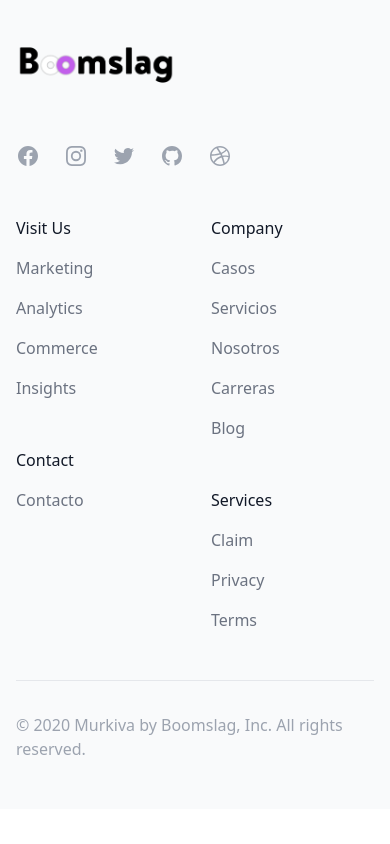
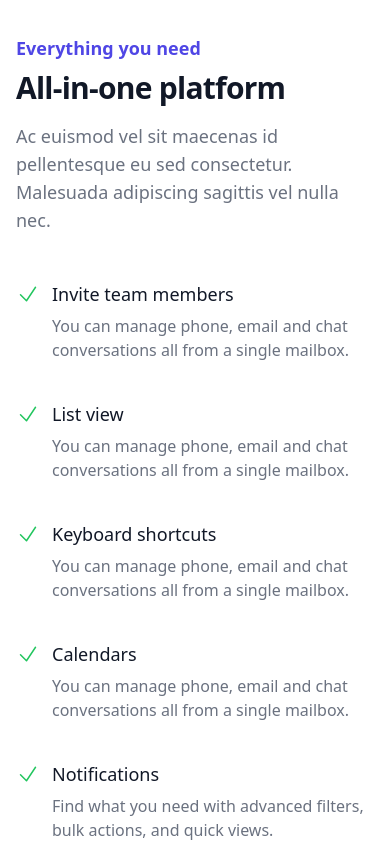
Before and after one commit to reydem/Desarrollo-Web-FullStack-con-Django-y-React, a React (Create React App) app: page /nosotros in a window 390 px wide. Shown: the part 5420-6264 px from the top of the page. Before the commit the page ends 6229 px from the top, so only its background shows below. Built offline with nearby package versions, Linux system fonts and the light colour scheme.

Commit message:
Mejorado Features

```diff
--- /dev/null
+++ b/src/components/about/Features.js
@@ -0,0 +1,47 @@
+import { CheckIcon } from '@heroicons/react/24/outline'
+
+const features = [
+  {
+    name: 'Invite team members',
+    description: 'You can manage phone, email and chat conversations all from a single mailbox.',
+  },
+  { name: 'List view', description: 'You can manage phone, email and chat conversations all from a single mailbox.' },
+  {
+    name: 'Keyboard shortcuts',
+    description: 'You can manage phone, email and chat conversations all from a single mailbox.',
+  },
+  { name: 'Calendars', description: 'You can manage phone, email and chat conversations all from a single mailbox.' },
+  { name: 'Notifications', description: 'Find what you need with advanced filters, bulk actions, and quick views.' },
+  { name: 'Boards', description: 'Find what you need with advanced filters, bulk actions, and quick views.' },
+  { name: 'Reporting', description: 'Find what you need with advanced filters, bulk actions, and quick views.' },
+  { name: 'Mobile app', description: 'Find what you need with advanced filters, bulk actions, and quick views.' },
+]
+
+export default function Features() {
+  return (
+    <div className="bg-white">
+      <div className="mx-auto max-w-7xl py-16 px-4 sm:px-6 lg:grid lg:grid-cols-3 lg:gap-x-8 lg:py-24 lg:px-8">
+        <div>
+          <h2 className="text-lg font-semibold text-indigo-600">Everything you need</h2>
+          <p className="mt-2 text-3xl font-bold tracking-tight text-gray-900">All-in-one platform</p>
+          <p className="mt-4 text-lg text-gray-500">
+            Ac euismod vel sit maecenas id pellentesque eu sed consectetur. Malesuada adipiscing sagittis vel nulla nec.
+          </p>
+        </div>
+        <div className="mt-12 lg:col-span-2 lg:mt-0">
+          <dl className="space-y-10 sm:grid sm:grid-flow-col sm:grid-cols-2 sm:grid-rows-4 sm:gap-x-6 sm:gap-y-10 sm:space-y-0 lg:gap-x-8">
+            {features.map((feature) => (
+              <div key={feature.name} className="relative">
+                <dt>
+                  <CheckIcon className="absolute h-6 w-6 text-green-500" aria-hidden="true" />
+                  <p className="ml-9 text-lg font-medium leading-6 text-gray-900">{feature.name}</p>
+                </dt>
+                <dd className="mt-2 ml-9 text-base text-gray-500">{feature.description}</dd>
+              </div>
+            ))}
+          </dl>
+        </div>
+      </div>
+    </div>
+  )
+}
--- a/src/containers/pages/About.jsx
+++ b/src/containers/pages/About.jsx
@@ -1,4 +1,5 @@
 import Clients from "components/about/Clients"
+import Features from "components/about/Features"
 import Header from "components/about/Header"
 import Images from "components/about/Images"
 import LogoCloud from "components/about/LogoCloud"
@@ -21,6 +22,7 @@
             <Images/>
             <Clients/>
             <LogoCloud/>
+            <Features/>
             </div>
             <Footer/>
         </Layout>
```
